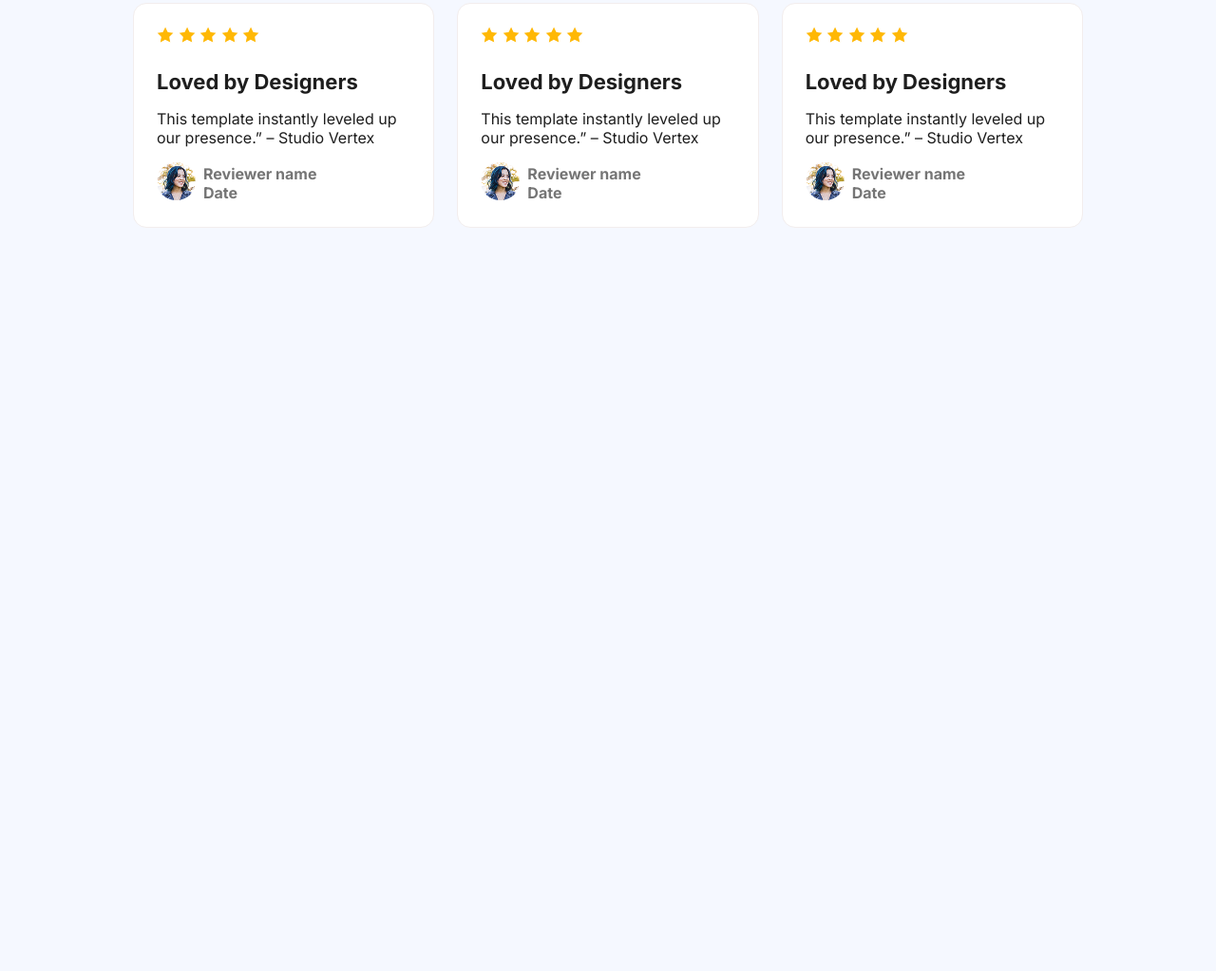
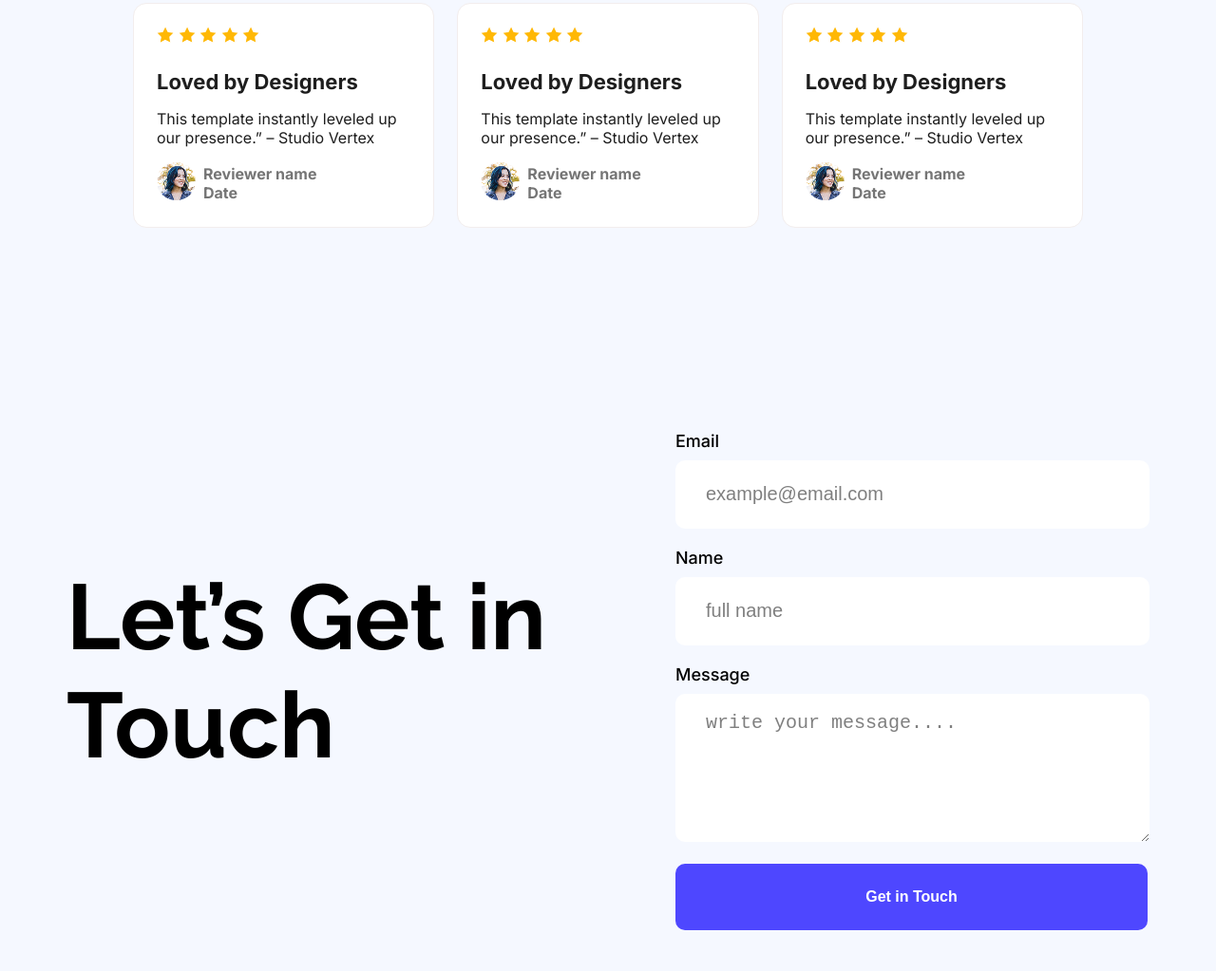
Before and after one commit to Jayantikadey/B12A1-web-flow, a plain HTML site: page index.html in a window 1280 px wide. Shown: the part 1793-2816 px from the top of the page at 95% size. Before the commit the page ends 2184 px from the top, so only its background shows below. Drawn offline with Linux system fonts and the light colour scheme.

Commit message:
form section complete

```diff
--- a/index.html
+++ b/index.html
@@ -115,6 +115,27 @@
         </div>
     </section>
 
+    <!-- touch part -->
+     <section class="touch-section">
+      <h1 class="touch-title">Let’s Get in Touch</h1>
+      <form action="" class="form inter-normal">
+        <div class="touch-content">
+          <label for="email">Email</label>
+          <input type="email" name="" id="" placeholder="example@email.com">
+        </div>
+        <div class="touch-content">
+          <label for="name">Name</label>
+          <input type="text" name="name" id="" placeholder="full name">
+        </div>
+        <div class="touch-content">
+          <label for="">Message</label>
+          <textarea name="Message" id="" placeholder="write your message...."></textarea>
+        </div>
+        <button class="btn-primary form-btn">Get in Touch</button>
+      </form>
+
+    </section>
+
    </main>
    <footer>
 
--- a/styles/style.css
+++ b/styles/style.css
@@ -227,3 +227,63 @@ font-weight: 900;
     padding: 0;
     color: #757575;
 }
+
+/* touch area style */
+.touch-section {
+  max-width: 1140px;
+  gap: 115px;
+  height: 632px;
+  display: flex;
+  justify-content: center;
+  align-items: center;
+  margin: 0 auto;
+}
+.touch-title {
+  font-size: 97px;
+  font-weight: 700;
+  width: 528px;
+  color: #000000;
+}
+label {
+  display: block;
+  font-size: 18px;
+  font-weight: 500;
+  margin-bottom: 10px;
+  margin-top: 20px;
+}
+input {
+  width: 465px;
+  height: 70px;
+  border-radius: 10px;
+  border: none;
+  outline: none;
+  padding-left: 32px;
+  font-size: 1.2rem;
+}
+
+input::placeholder {
+  font-size: 20px;
+  color:#00000080;
+
+}
+textarea {
+  width: 465px;
+  height: 135px;
+  border-radius: 10px;
+  border: none;
+  outline: none;
+  padding-left: 32px;
+  padding-top: 19px;
+  font-size: 1.2rem;
+}
+textarea::placeholder {
+  color: #00000080;
+  font-size: 20px;
+}
+.form-btn {
+  width: 497px;
+  height: 70px;
+  font-size: 16px;
+  font-weight: 700;
+  margin-top: 19px;
+}
```
